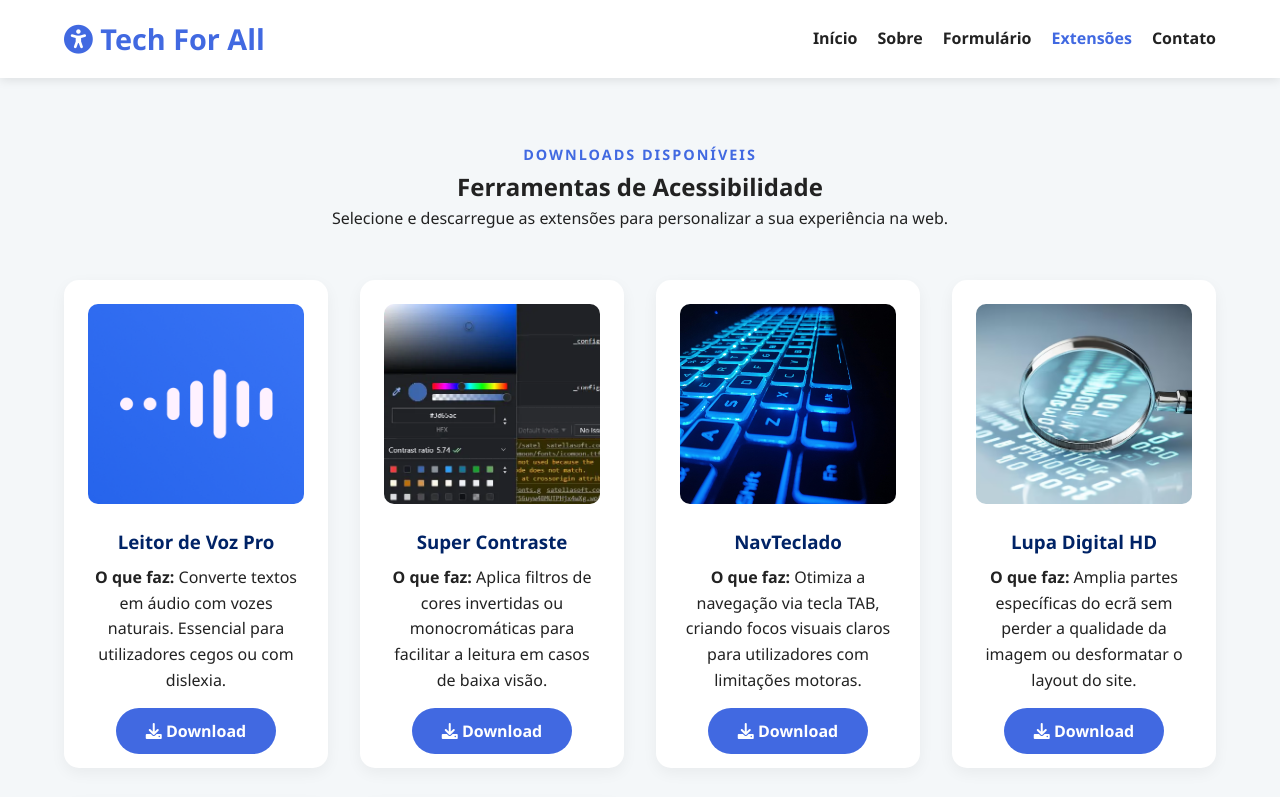
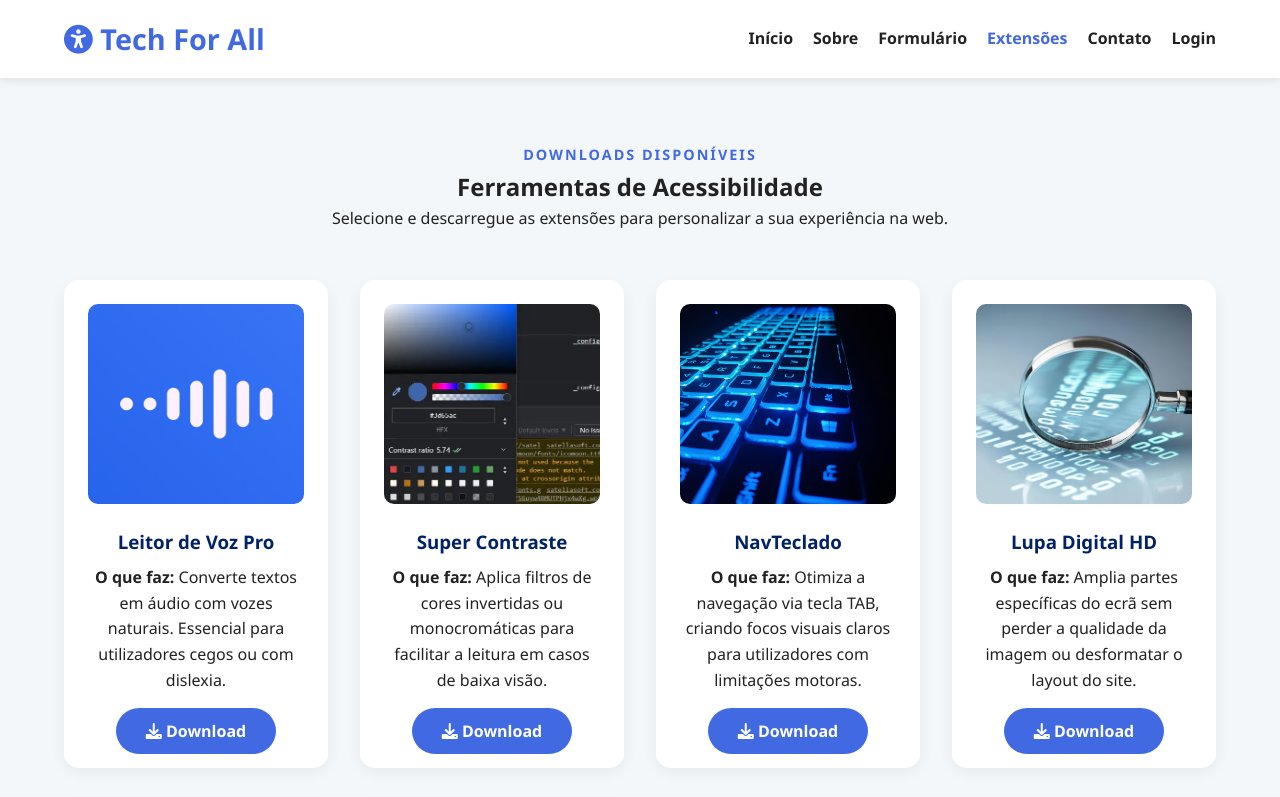
Before and after one commit to Nickoji/Extensao-TFA, a plain HTML site: page extensoes.html in a window 1280 px wide. Shown: the top 797 px of the page. Drawn offline with Linux system fonts and the light colour scheme.

Commit message:
Add login link to navigation in extensoes.html
Added a login link to the navigation menu.

```diff
--- a/extensoes.html
+++ b/extensoes.html
@@ -20,6 +20,7 @@
                 <li><a href="pesquisa.html">Formulário</a></li>
                 <li><a href="extensoes.html" style="color: var(--azul-royal);">Extensões</a></li>
                 <li><a href="#contato">Contato</a></li>
+                <li><a href="cadastro.html">Login</a></li>
             </ul>
         </nav>
     </header>
```
